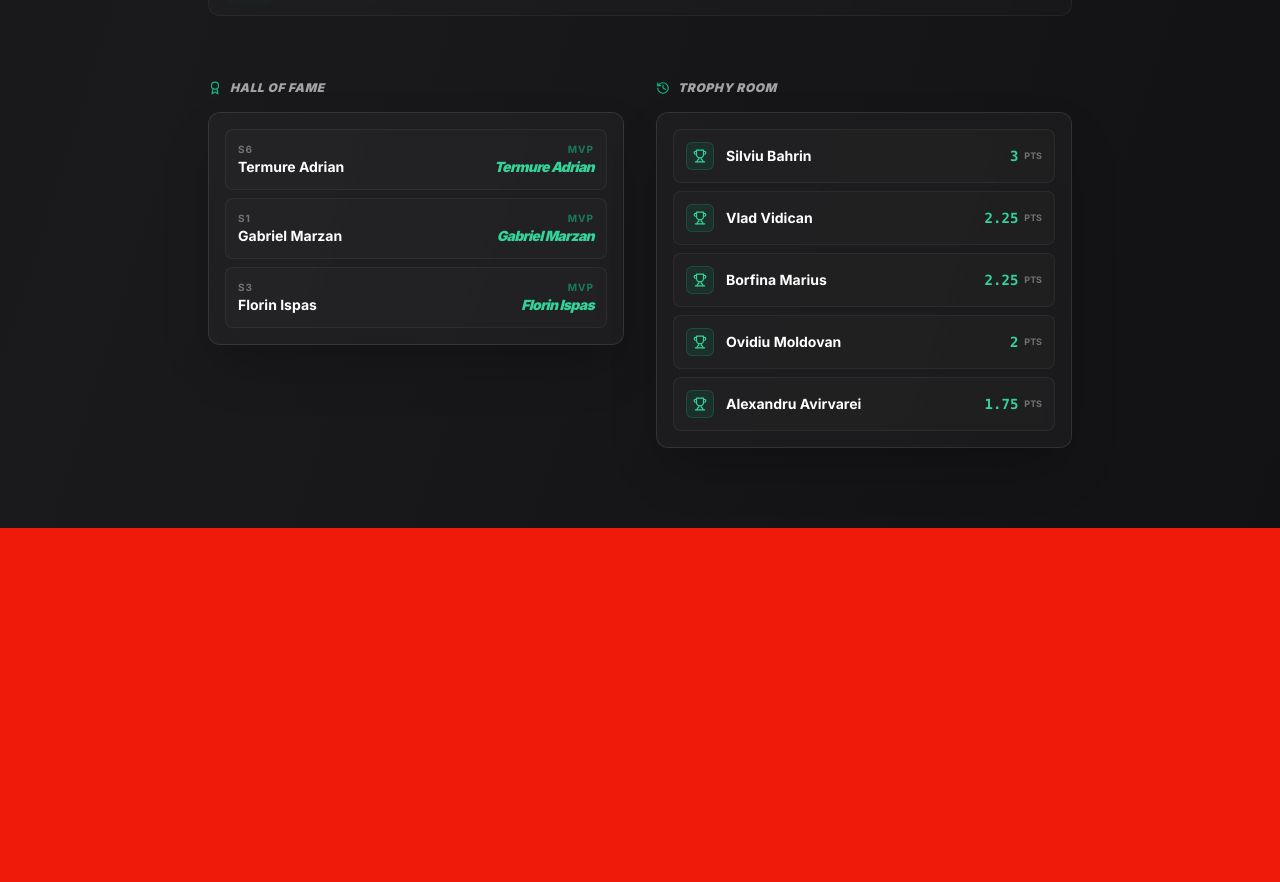
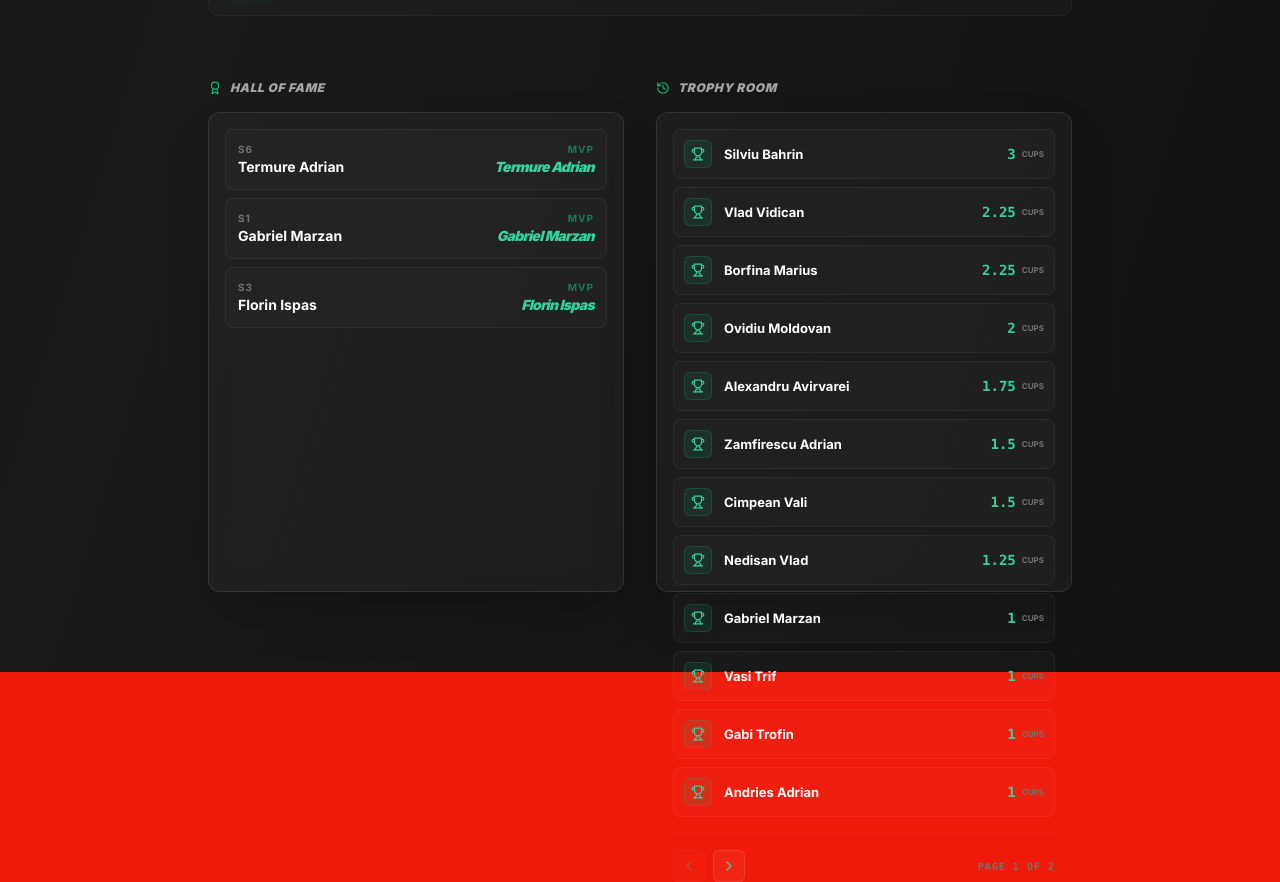
Before and after one commit to silviubahrin/fotbal-gpr, a Next.js app: page / in a window 1280 px wide. Shown: the part 3541-4423 px from the top of the page. Before the commit the page ends 4069 px from the top, so only its background shows below. Built offline with nearby package versions, Linux system fonts and the light colour scheme.

Commit message:
feat: implement pagination and sorting for Trophy Room

```diff
--- a/src/app/page.tsx
+++ b/src/app/page.tsx
@@ -5,10 +5,24 @@ import { players, hof, trophies } from "@/lib/data";
 import Hero from "@/components/Hero";
 import PlayerCard from "@/components/PlayerCard";
 import PlayerModal from "@/components/PlayerModal";
-import { Award, Star, History, Zap, Trophy } from "lucide-react";
+import { Award, Star, History, Zap, Trophy, ChevronLeft, ChevronRight } from "lucide-react";
 
 export default function Home() {
   const [selectedPlayer, setSelectedPlayer] = useState<any>(null);
+  const [currentPage, setCurrentPage] = useState(1);
+  const itemsPerPage = 12;
+
+  // Sort trophies by cup count (highest to lowest)
+  const sortedTrophies = [...trophies].sort((a, b) => b.cups - a.cups);
+
+  const totalPages = Math.ceil(sortedTrophies.length / itemsPerPage);
+  const paginatedTrophies = sortedTrophies.slice(
+    (currentPage - 1) * itemsPerPage,
+    currentPage * itemsPerPage
+  );
+
+  const nextPage = () => setCurrentPage((prev) => Math.min(prev + 1, totalPages));
+  const prevPage = () => setCurrentPage((prev) => Math.max(prev - 1, 1));
 
   return (
     <main className="min-h-screen bg-gradient-to-br from-[#121214] via-[#1a1a1c] to-[#121214] pb-20 text-white selection:bg-emerald-500 selection:text-black">
@@ -58,7 +72,7 @@ export default function Home() {
               <Award className="text-emerald-500 h-3.5 w-3.5" />
               Hall of Fame
             </h2>
-            <div className="rounded-xl bg-white/[0.03] p-4 border border-white/10 backdrop-blur-md shadow-2xl">
+            <div className="rounded-xl bg-white/[0.03] p-4 border border-white/10 backdrop-blur-md shadow-2xl h-[480px] overflow-hidden">
               <div className="grid gap-2">
                 {hof.map((entry, i) => (
                   <div key={i} className="flex items-center justify-between rounded-lg bg-white/[0.02] p-3 border border-white/5 transition-colors hover:border-emerald-500/20">
@@ -81,23 +95,47 @@ export default function Home() {
               <History className="text-emerald-500 h-3.5 w-3.5" />
               Trophy Room
             </h2>
-            <div className="rounded-xl bg-white/[0.03] p-4 border border-white/10 backdrop-blur-md shadow-2xl">
-              <div className="grid gap-2">
-                {trophies.slice(0, 5).map((t, i) => (
-                  <div key={i} className="flex items-center justify-between rounded-lg bg-white/[0.02] p-3 border border-white/5 transition-colors hover:border-emerald-500/20">
+            <div className="rounded-xl bg-white/[0.03] p-4 border border-white/10 backdrop-blur-md shadow-2xl flex flex-col h-[480px]">
+              <div className="grid gap-2 flex-1">
+                {paginatedTrophies.map((t, i) => (
+                  <div key={i} className="flex items-center justify-between rounded-lg bg-white/[0.02] p-2.5 border border-white/5 transition-colors hover:border-emerald-500/20">
                     <div className="flex items-center gap-3">
                       <div className="h-7 w-7 rounded-md bg-emerald-500/10 border border-emerald-500/20 flex items-center justify-center">
                         <Trophy className="h-3.5 w-3.5 text-emerald-400" />
                       </div>
-                      <span className="text-sm font-bold text-white">{t.name}</span>
+                      <span className="text-[13px] font-bold text-white leading-tight">{t.name}</span>
                     </div>
                     <div className="flex items-center gap-1.5">
                       <span className="font-mono text-sm font-black text-emerald-400">{t.cups}</span>
-                      <span className="text-[9px] font-bold text-neutral-500 uppercase">PTS</span>
+                      <span className="text-[8px] font-bold text-neutral-500 uppercase">Cups</span>
                     </div>
                   </div>
                 ))}
               </div>
+
+              {totalPages > 1 && (
+                <div className="mt-4 flex items-center justify-between border-t border-white/5 pt-4">
+                  <div className="flex gap-2">
+                    <button
+                      onClick={prevPage}
+                      disabled={currentPage === 1}
+                      className="h-8 w-8 rounded-md bg-white/[0.05] border border-white/10 flex items-center justify-center transition-all hover:bg-emerald-500/10 hover:border-emerald-500/50 disabled:opacity-30 disabled:hover:bg-transparent disabled:hover:border-white/10"
+                    >
+                      <ChevronLeft className="h-4 w-4 text-emerald-400" />
+                    </button>
+                    <button
+                      onClick={nextPage}
+                      disabled={currentPage === totalPages}
+                      className="h-8 w-8 rounded-md bg-white/[0.05] border border-white/10 flex items-center justify-center transition-all hover:bg-emerald-500/10 hover:border-emerald-500/50 disabled:opacity-30 disabled:hover:bg-transparent disabled:hover:border-white/10"
+                    >
+                      <ChevronRight className="h-4 w-4 text-emerald-400" />
+                    </button>
+                  </div>
+                  <span className="font-mono text-[10px] font-bold text-neutral-500 uppercase tracking-widest">
+                    Page {currentPage} of {totalPages}
+                  </span>
+                </div>
+              )}
             </div>
           </section>
         </div>
```
